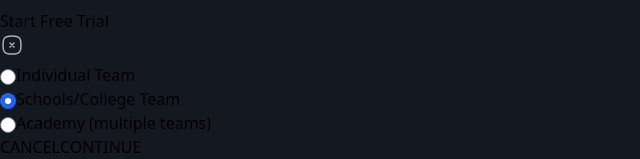
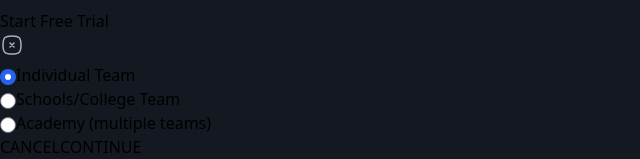
Before and after one commit to devbyishtiaq/ministats, a React (Create React App) app: page / in a window 1280 px wide. Both pictures are taken after a click on the button "START FREE TRIAL". Shown: the part 197-356 px from the top of the page, without its empty margins (0-640 px from the left). Built offline with nearby package versions, Linux system fonts and the light colour scheme.

Commit message:
fix: fixed modal height issue

```diff
--- a/src/components/home/TrialModal.jsx
+++ b/src/components/home/TrialModal.jsx
@@ -5,8 +5,14 @@ import ReCAPTCHA from "react-google-recaptcha";
 const TrialModal = ({ setShow }) => {
   const [showNextStep, setShowNextStep] = useState(false);
   const [showFinalStep, setShowFinalStep] = useState(false);
+  const [selectedOption, setSelectedOption] = useState("individual");
+
+  const handleOptionChange = (e) => {
+    setSelectedOption(e.target.id);
+  };
+
   return (
-    <div className="fixed inset-0 bg-black/80 flex items-center justify-center z-20">
+    <div className="absolute overflow-y-auto inset-0 bg-black/80 flex justify-center items-start z-20 md:px-0 px-4 pt-10">
       {!showNextStep && (
         <div className="bg-custom-black rounded-lg max-w-[700px] w-full">
           {/* title */}
@@ -26,6 +32,8 @@ const TrialModal = ({ setShow }) => {
                 name="individual"
                 type="radio"
                 className="h-4 w-4 border-gray-300 text-secondary focus:secondary focus:ring-secondary"
+                checked={selectedOption === "individual"}
+                onChange={handleOptionChange}
               />
               <label
                 htmlFor="individual"
@@ -36,14 +44,15 @@ const TrialModal = ({ setShow }) => {
             </div>
             <div className="p-4 flex items-center gap-4 border border-dark-grey rounded-lg">
               <input
-                id="individual"
+                id="schoolCollege"
                 name="individual"
                 type="radio"
-                checked
                 className="h-4 w-4 border-gray-300 text-secondary focus:secondary focus:ring-secondary"
+                checked={selectedOption === "schoolCollege"}
+                onChange={handleOptionChange}
               />
               <label
-                htmlFor="individual"
+                htmlFor="schoolCollege"
                 className="text-sm font-secondary text-white"
               >
                 Schools/College Team
@@ -51,13 +60,15 @@ const TrialModal = ({ setShow }) => {
             </div>
             <div className="p-4 flex items-center gap-4 border border-dark-grey rounded-lg">
               <input
-                id="individual"
+                id="academy"
                 name="individual"
                 type="radio"
                 className="h-4 w-4 border-gray-300 text-secondary focus:secondary focus:ring-secondary"
+                checked={selectedOption === "academy"}
+                onChange={handleOptionChange}
               />
               <label
-                htmlFor="individual"
+                htmlFor="academy"
                 className="text-sm font-secondary text-white"
               >
                 Academy (multiple teams)
--- a/src/styles/index.css
+++ b/src/styles/index.css
@@ -2,6 +2,7 @@
 
 body {
   background-color: #141820;
+  position: relative;
 }
 @import "tailwindcss/components";
 @import "tailwindcss/utilities";
```
